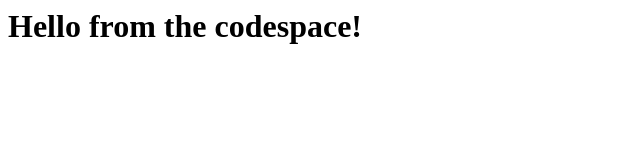
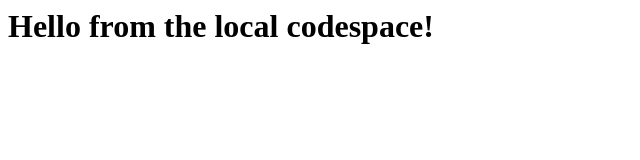
Before and after one commit to MrJacques/skills-code-with-codespaces, a plain HTML site: page index.html in a window 1280 px wide. Shown: the whole page, without its empty margins (0-640 px from the left). Drawn offline with Linux system fonts and the light colour scheme.

Commit message:
Update index.html with new content

```diff
--- a/index.html
+++ b/index.html
@@ -1,3 +1,3 @@
 <html>
-  <h1>Hello from the codespace!</h1>
+  <h1>Hello from the local codespace!</h1>
 </html>
```
